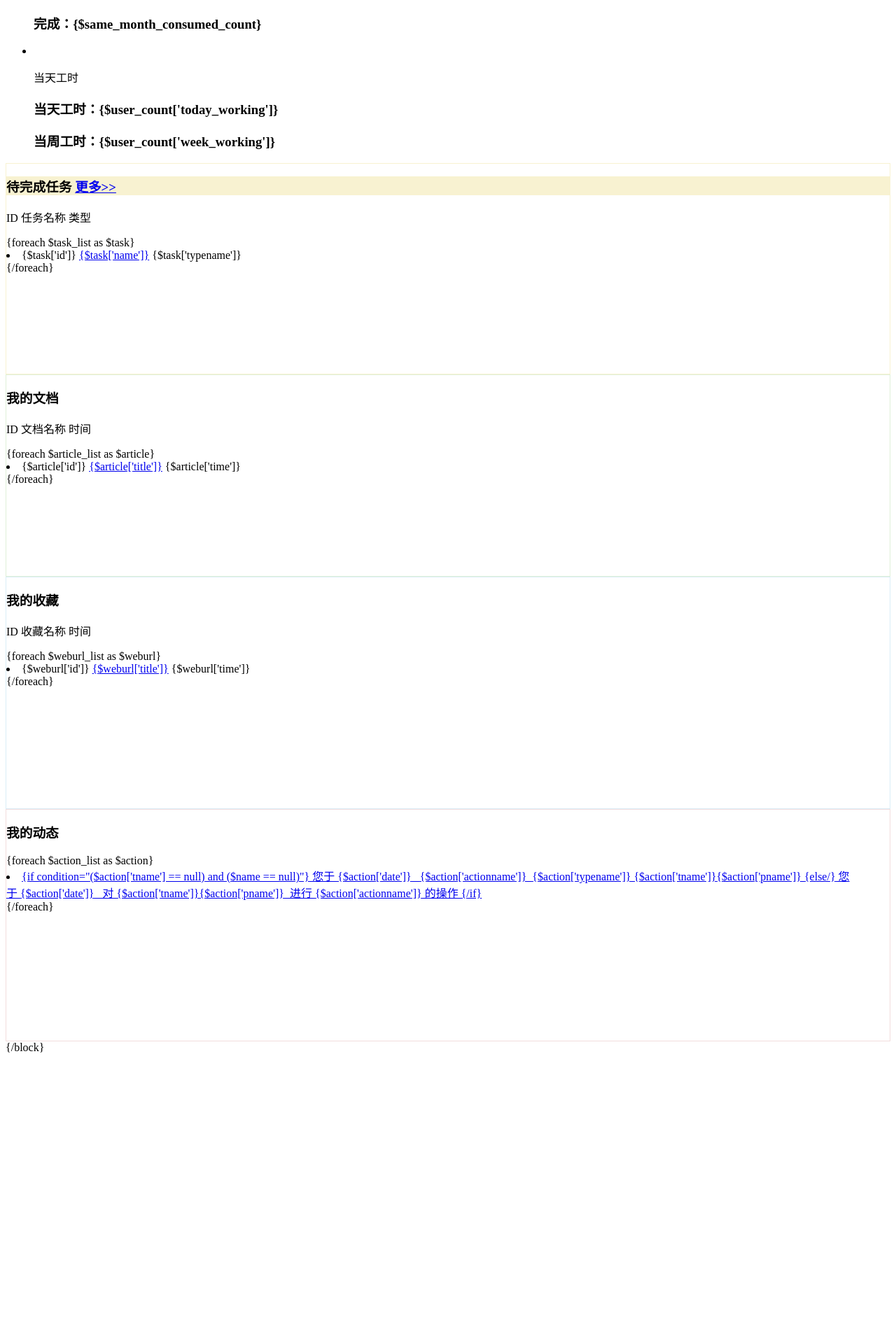
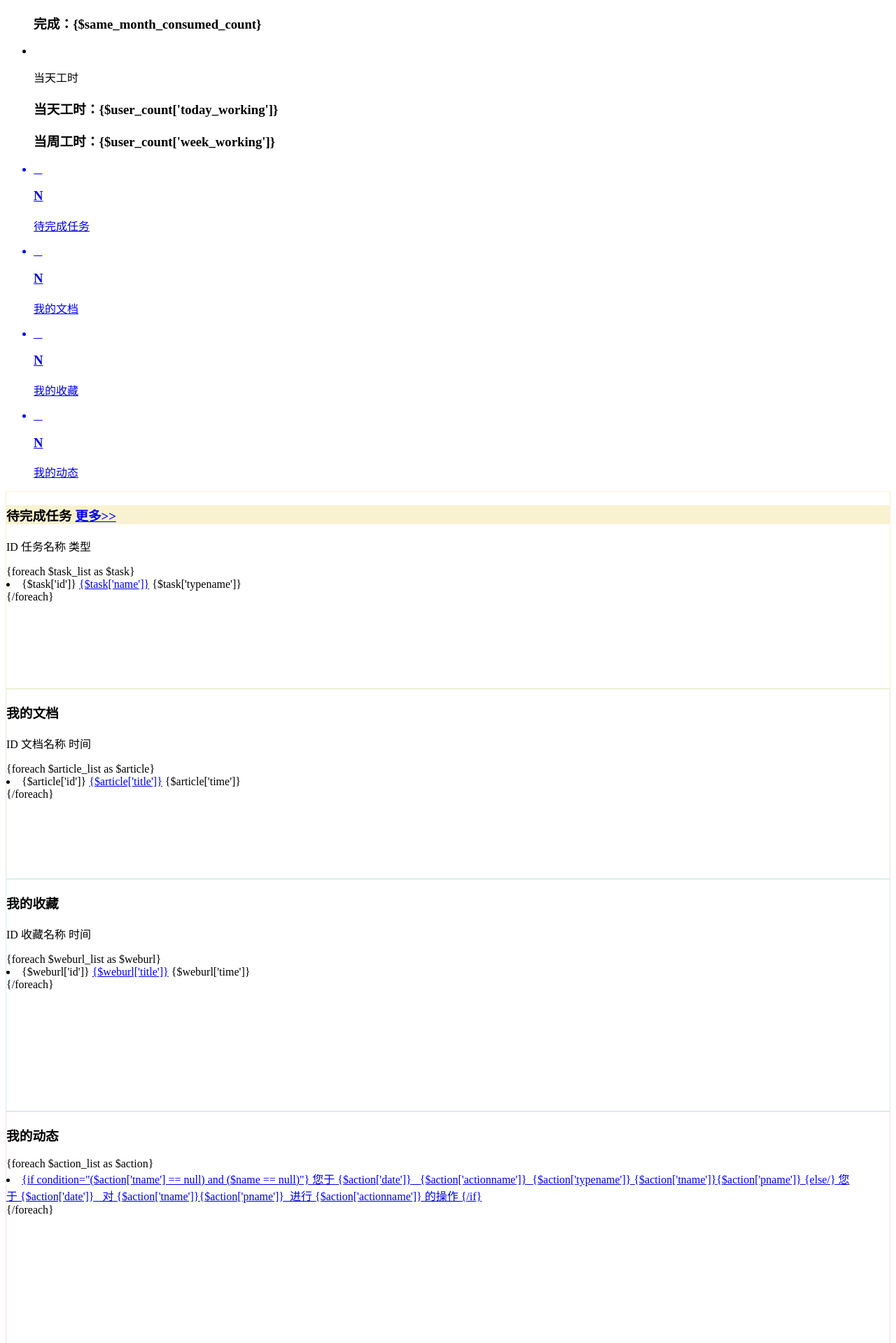
Before and after one commit to IvanWu2015/ctt_pms, a PHP site: the page made by application/template/default/index/mycenter/index.html in a window 1280 px wide. Shown: the part 896-2815 px from the top of the page at 70% size. Before the commit the page ends 2400 px from the top, so only its background shows below. Run offline with PHP 8.4, Linux system fonts and the light colour scheme; the template is opened without the code that fills it, so the values that code supplies are empty; some libraries are stand-ins or nearby versions.

Commit message:
个人中心首页排版调整

```diff
--- a/application/template/default/admin/index/index.html
+++ b/application/template/default/admin/index/index.html
@@ -13,7 +13,7 @@
 
     <div class="publicdiv pl15 sizing">
     <div class="publicdiv sizing">
-        <ul class="data_statistics mbn iconfont"><!--盘局 -->
+        <ul class="data_statistics mbn iconfont"><!--统计 -->
             <a href="javascript:void(0);"><li class="w20 z pr15 sizing">
                 <div class="datasta dcs01">
                     <div class="aict ac">&#xe6c9;</div>
@@ -54,7 +54,7 @@
                 </div>
             </li></a>
 
-        </ul><!--盘局 -->
+        </ul><!--统计 -->
 
     </div>
 
--- a/application/template/default/index/base/common.html
+++ b/application/template/default/index/base/common.html
@@ -42,7 +42,9 @@
         <div class="publicdiv pl20 pr20 sizing">
 
             <ul class="nav nav-pills navtop">
-                <img src="tpl_img/bg_icon.png" class="z mt10 mb10 pr20 mr20" height="50" />
+                <a href="{:url('/index/mycenter')}">
+                    <img src="tpl_img/bg_icon.png" class="z mt10 mb10 pr20 mr20" height="50" />
+                </a>
                 {if condition="empty($navigation_list)"}
                 <li class="mt20 mb10 ml20"><a  href="{:url('/index/mycenter')}">首页</a></li>
                 {/if}
--- a/application/template/default/index/mycenter/index.html
+++ b/application/template/default/index/mycenter/index.html
@@ -78,12 +78,48 @@
         </script>
 
         <div class="publicdiv pl20 pr20 mt20 sizing">
+
             <div class="w60 z pr10 sizing"><!--日程安排-->
+                <ul class="data_statistics mb10 iconfont"><!--统计 -->
+                    <a href="javascript:void(0);"><li class="w25 z pr15 sizing">
+                        <div class="datasta dcs01">
+                            <div class="aict ac">&#xe759;</div>
+                            <h3>N</h3>
+                            <p>待完成任务</p>
+                        </div>
+                    </li></a>
+
+                    <a href="javascript:void(0);"><li class="w25 z pr15 sizing">
+                        <div class="datasta dcs02 sizing">
+                            <div class="aict ac">&#xe704;</div>
+                            <h3>N</h3>
+                            <p>我的文档</p>
+                        </div>
+                    </li></a>
+
+                    <a href="javascript:void(0);"><li class="w25 z pr15 sizing">
+                        <div class="datasta dcs03 sizing">
+                            <div class="aict ac">&#xe60d;</div>
+                            <h3>N</h3>
+                            <p>我的收藏</p>
+                        </div>
+                    </li></a>
+
+                    <a href="javascript:void(0);"><li class="w25 z sizing">
+                        <div class="datasta dcs04 sizing">
+                            <div class="aict ac">&#xe616;</div>
+                            <h3>N</h3>
+                            <p>我的动态</p>
+                        </div>
+                    </li></a>
+
+                </ul><!--统计 -->
                 <div id='calendar'></div>
             </div><!--日程安排-->
+
             <div class="w40 z pl10 sizing">
-            <div class="w100"><!--待完成任务-->
-                <div class="panel" style="border:1px #f8f2d1 solid; min-height:300px;">
+            <div class="publicdiv"><!--待完成任务-->
+                <div class="panel" style="border:1px #f8f2d1 solid; min-height:280px;">
                     <h3 class="mbn mtn fs15 pl15 pt15 pb15 sizing" style="background:#f8f2d1;">
                         待完成任务
                         <a href="{:url('/index/Mycenter/task_list/?status=ontdone')}" class="y fs12 mr10">更多>></a>
@@ -106,8 +142,8 @@
                     </div>
                 </div>
             </div><!--待完成任务-->
-            <div class="w100 mt20"><!--我的文档-->
-                <div class="panel" style="border:1px #dff0d8 solid; min-height:287px;">
+            <div class="publicdiv"><!--我的文档-->
+                <div class="panel" style="border:1px #dff0d8 solid; min-height:270px;">
                     <h3 class="mbn mtn fs15 pl15 pt15 pb15 sizing bg-success">我的文档</h3>
                     <div class="panel-body">
                         <p class="publicdiv mbn fwb">
```
Also changed, not shown: application/template/default/index/project/lists.html (+7 -1 lines), application/template/default/index/task/action.html (+9 -7 lines), public/source/css/public.css (+20 -1 lines), public/source/js/drag.js (added, +39 -0 lines), public/source/js/public.js (+0 -35 lines), public/source/js/moment.min.js.
